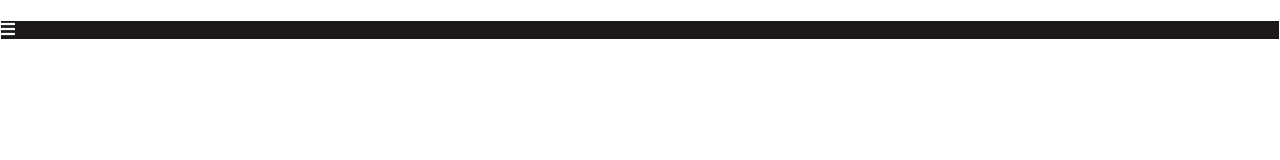
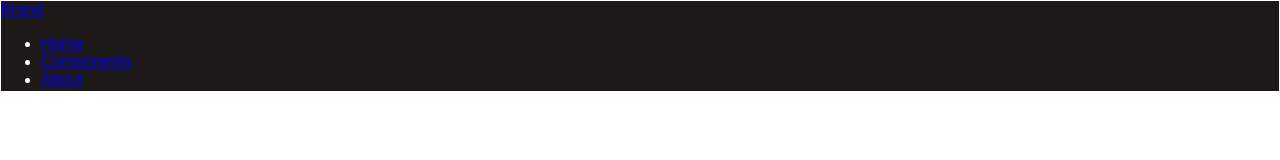
Before and after one commit to renzpalo/anino, a website: page src/components/nav.html in a window 1280 px wide. Drawn offline with Linux system fonts and the light colour scheme.

```diff
--- a/src/components/nav.html
+++ b/src/components/nav.html
@@ -15,7 +15,14 @@
 <body>
     <header>
         <nav>
-            <h1></h1>
+            <a href="#">Brand</a>
+            <div class="nav-menu">
+                <ul class="nav-list">
+                    <li class="nav-item"><a href="#" class="nav-link">Home</a></li>
+                    <li class="nav-item"><a href="#" class="nav-link">Components</a></li>
+                    <li class="nav-item"><a href="#" class="nav-link">About</a></li>
+                </ul>
+            </div>
             <i class="fas fa-bars"></i>
         </nav>
     </header>
--- a/src/scss/components/nav.scss
+++ b/src/scss/components/nav.scss
@@ -1,10 +1,28 @@
 @import '../variables.scss';
 
 header {
+    width: 100%;
+    height: 90px;
     background-color: $dark;
 }
 
 nav {
+    width: 100%;
+    height: 90px;
     background-color: $dark;
     color: $white;
+
+    // .nav-menu {
+
+    //     .nav-list {
+
+
+    //         .nav-item {
+
+    //             .nav-link {
+
+    //             }
+    //         }
+    //     }
+    // }
 }
--- a/src/scss/reset.scss
+++ b/src/scss/reset.scss
@@ -1,4 +1,7 @@
 
+* {
+    box-sizing: border-box;
+}
 
 html {
     font-family: sans-serif;
```
Also changed, not shown: dist/css/components/nav.css, dist/css/reset.css, 3 other files.
